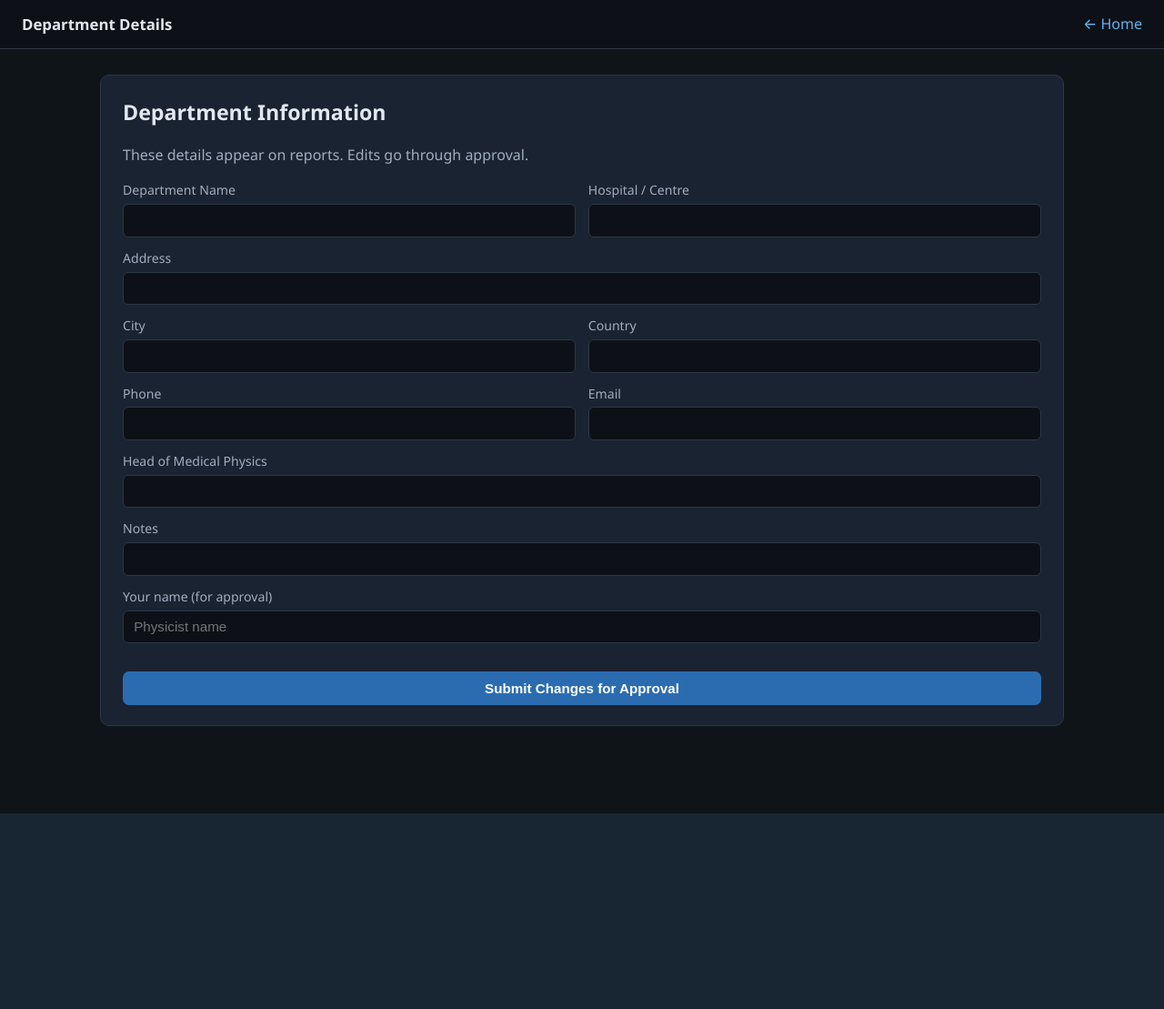
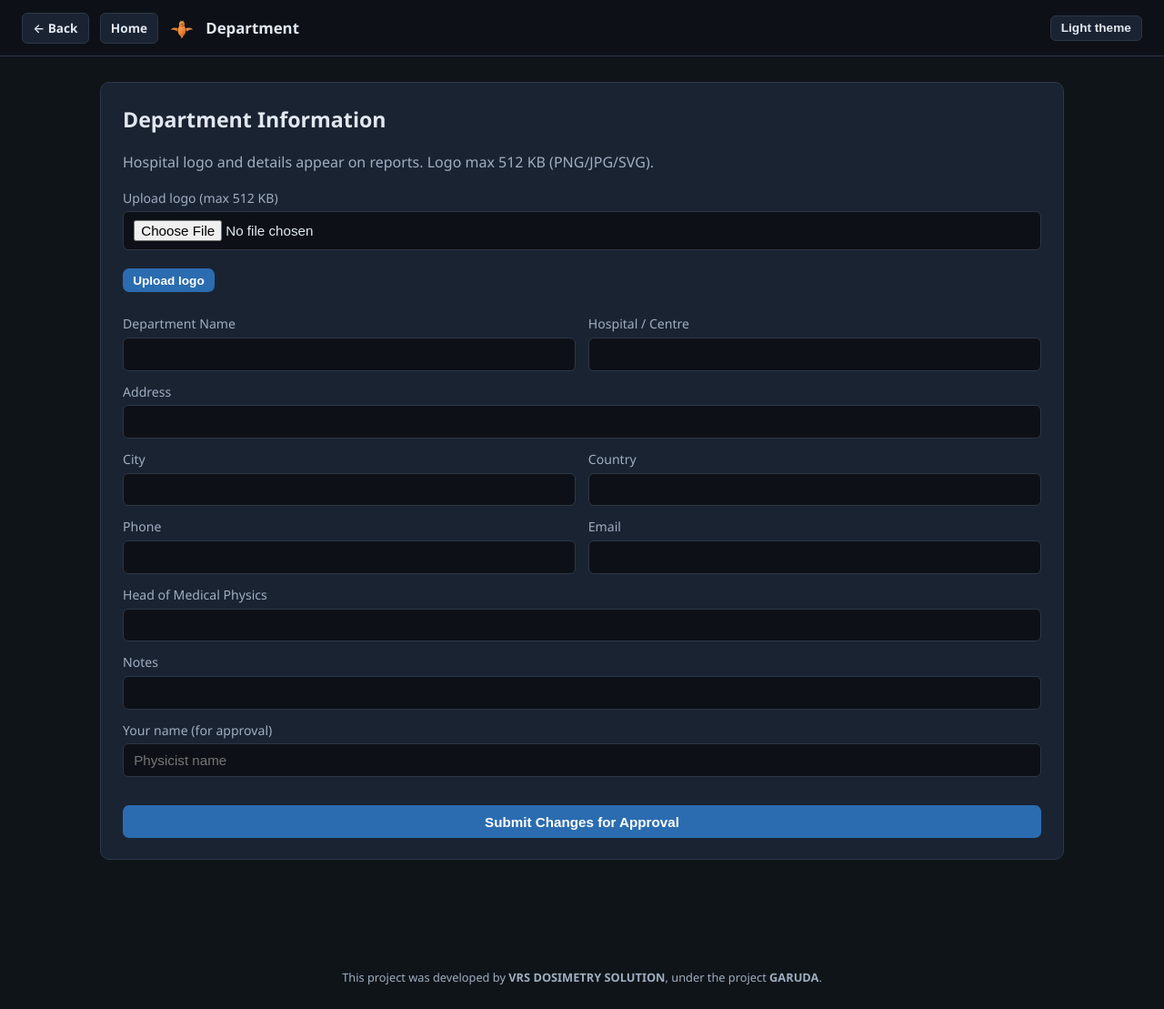
Before and after one commit to vrsindia/trs398-dosimetry, a FastAPI app: template app/templates/department.html in a window 1280 px wide. Shown: the whole page at 91% size. Before the commit the page ends 894 px from the top, so only its background shows below. Run offline with FastAPI, Linux system fonts and the light colour scheme; the template is opened without the code that fills it, so the values that code supplies are empty.

Commit message:
Garuda branding; department logo; MR Linac 7MV FFF + k_mag; exclude brachy from linac flow

```diff
--- a/app/templates/department.html
+++ b/app/templates/department.html
@@ -1,20 +1,41 @@
 <!DOCTYPE html>
-<html lang="en">
+<html lang="en" data-theme="dark">
 <head>
     <meta charset="UTF-8">
     <meta name="viewport" content="width=device-width, initial-scale=1.0">
-    <title>Department Details</title>
+    <title>Department – DOSE pro</title>
     <link rel="stylesheet" href="/static/style.css">
+    <script src="/static/theme.js"></script>
 </head>
 <body>
     <header>
-        <strong>Department Details</strong>
-        <a href="/">← Home</a>
+        <div class="header-nav">
+            <a class="nav-btn" href="javascript:history.back()">← Back</a>
+            <a class="nav-btn" href="/">Home</a>
+            <img src="/static/garuda.svg" alt="Garuda" width="28" height="28" style="vertical-align:middle;">
+            <strong>Department</strong>
+        </div>
+        <div class="header-actions">
+            <button type="button" id="theme-toggle">Light theme</button>
+        </div>
     </header>
     <main>
         <div class="card">
             <h1>Department Information</h1>
-            <p style="color:var(--text-muted);">These details appear on reports. Edits go through approval.</p>
+            <p style="color:var(--text-muted);">Hospital logo and details appear on reports. Logo max 512 KB (PNG/JPG/SVG).</p>
+
+            {% if dept.logo_url %}
+            <div style="margin-bottom:1rem;">
+                <p class="note">Current logo:</p>
+                <img src="{{ dept.logo_url }}" alt="Department logo" style="max-height:80px; max-width:220px; object-fit:contain; border:1px solid var(--border); border-radius:6px; padding:4px; background:var(--bg-input);">
+            </div>
+            {% endif %}
+
+            <form method="post" action="/department/logo" enctype="multipart/form-data" style="margin-bottom:1.5rem;">
+                <label>Upload logo (max 512 KB)</label>
+                <input type="file" name="logo" accept="image/png,image/jpeg,image/jpg,image/svg+xml,image/webp" required>
+                <button type="submit" class="btn-sm" style="margin-top:0.5rem;">Upload logo</button>
+            </form>
 
             <form method="post" action="/department/edit">
                 <div class="grid grid-2">
@@ -37,5 +58,6 @@
             </form>
         </div>
     </main>
+    <footer>This project was developed by <strong>VRS DOSIMETRY SOLUTION</strong>, under the project <strong>GARUDA</strong>.</footer>
 </body>
 </html>
--- /dev/null
+++ b/app/templates/partials_brand.html
@@ -0,0 +1 @@
+<!-- Branding helpers: include via copy into headers/footers -->
```
Also changed, not shown: app/templates/index.html (+7 -4 lines), app/templates/linac_modality.html (+23 -5 lines), app/templates/linac_select.html (+14 -19 lines), app/templates/session_corrections.html (+24 -5 lines), app/static/garuda.svg (added).
